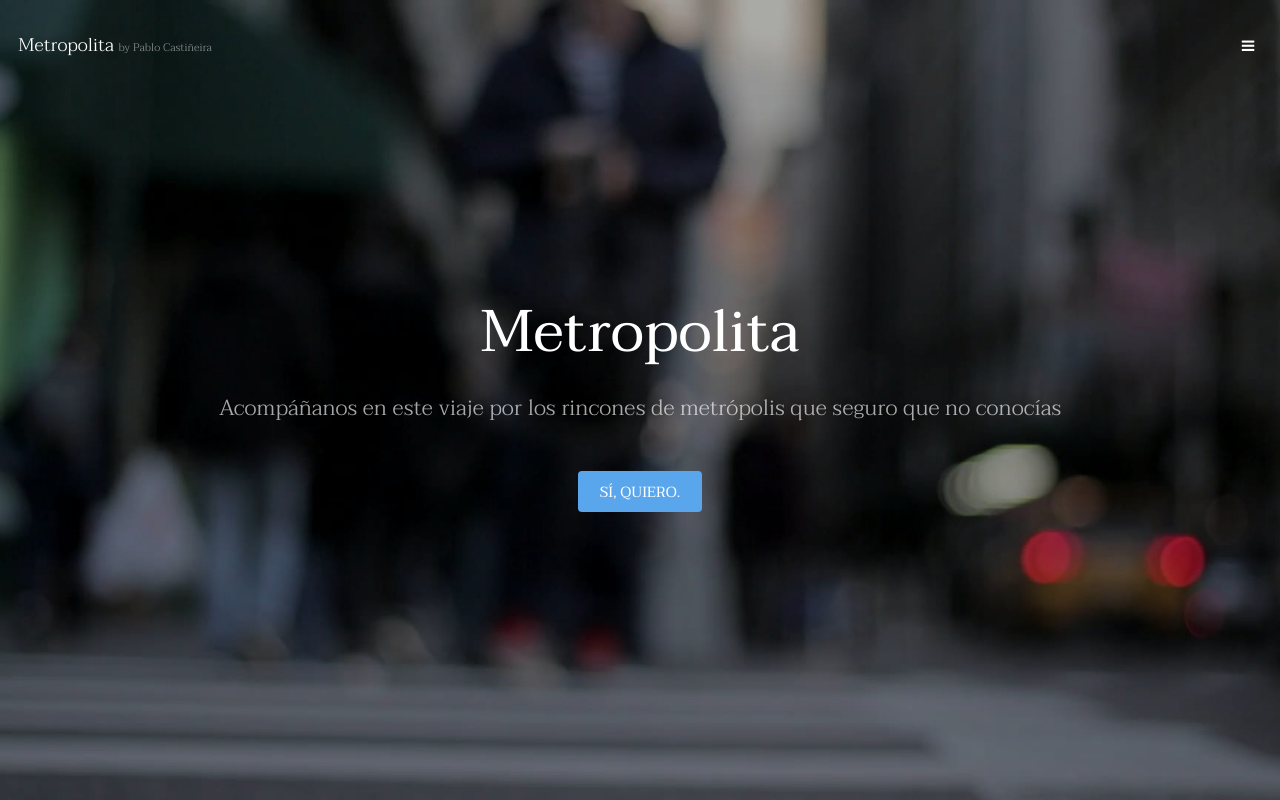
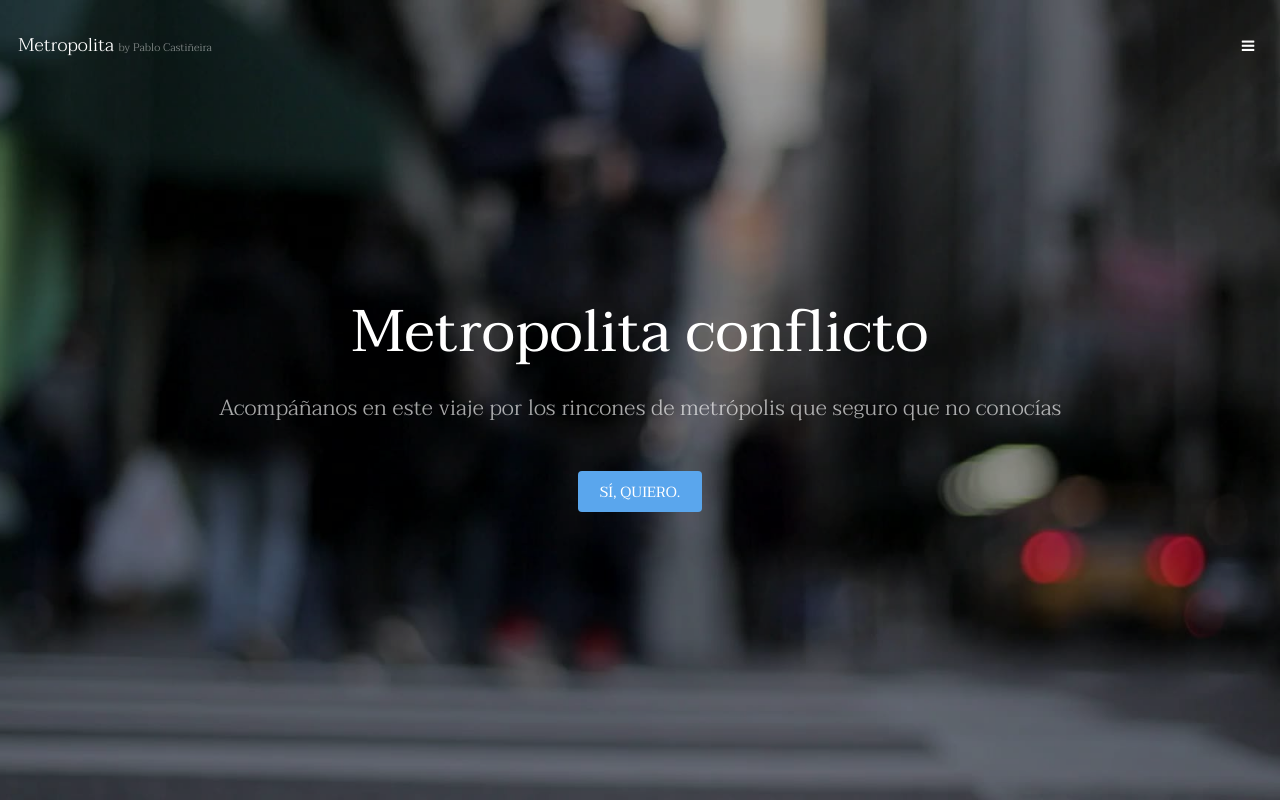
Before and after one commit to pacasne/REP_04_METROPOLITA, a plain HTML site: page index.html in a window 1280 px wide. Shown: the top 800 px of the page. Drawn offline with Linux system fonts and the light colour scheme.

Commit message:
Update index.html
simulando con

```diff
--- a/index.html
+++ b/index.html
@@ -38,7 +38,7 @@
 		-->
 	<section id="banner" data-video="images/banner">
 		<div class="inner">
-			<h1>Metropolita</h1>
+			<h1>Metropolita conflicto</h1>
 			<p>Acompáñanos en este viaje por los rincones de metrópolis que seguro que no conocías</p>
 			<a href="#one" class="button special scrolly">SÍ, QUIERO.</a>
 		</div>
```
